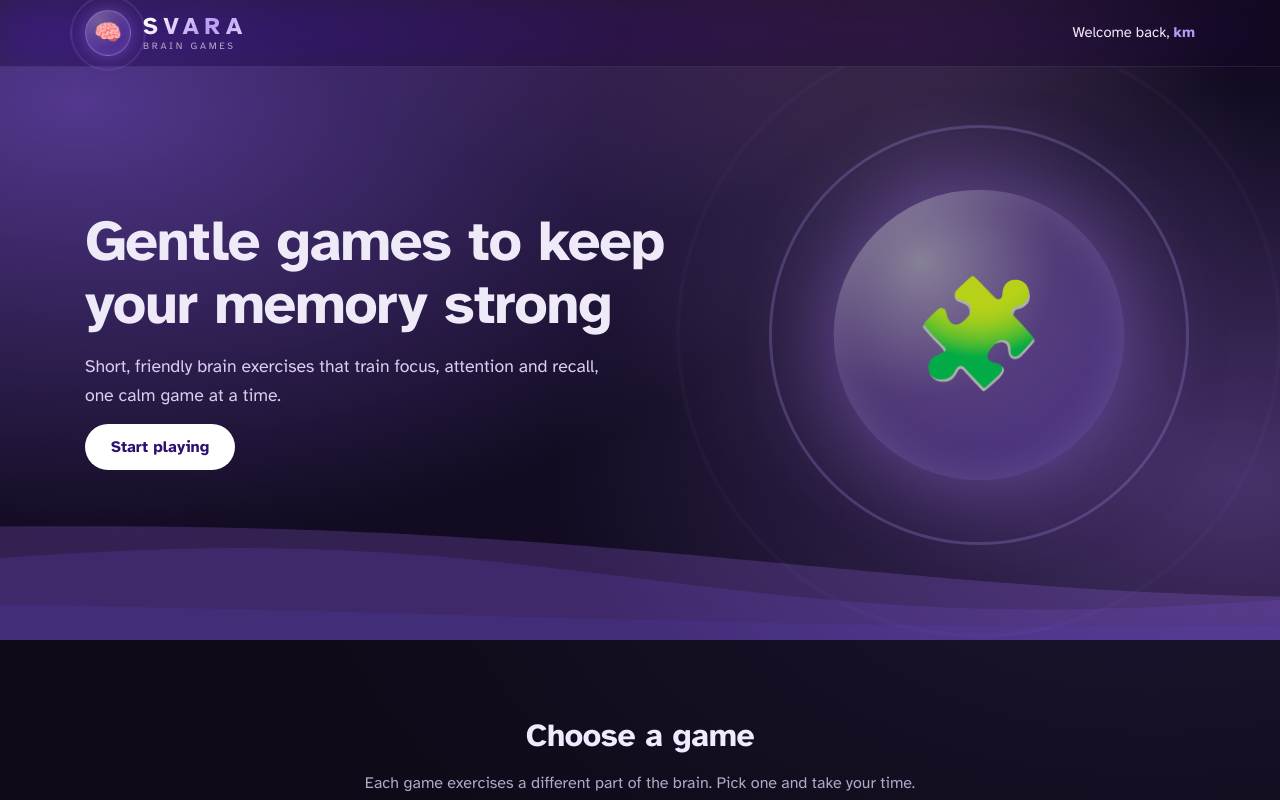
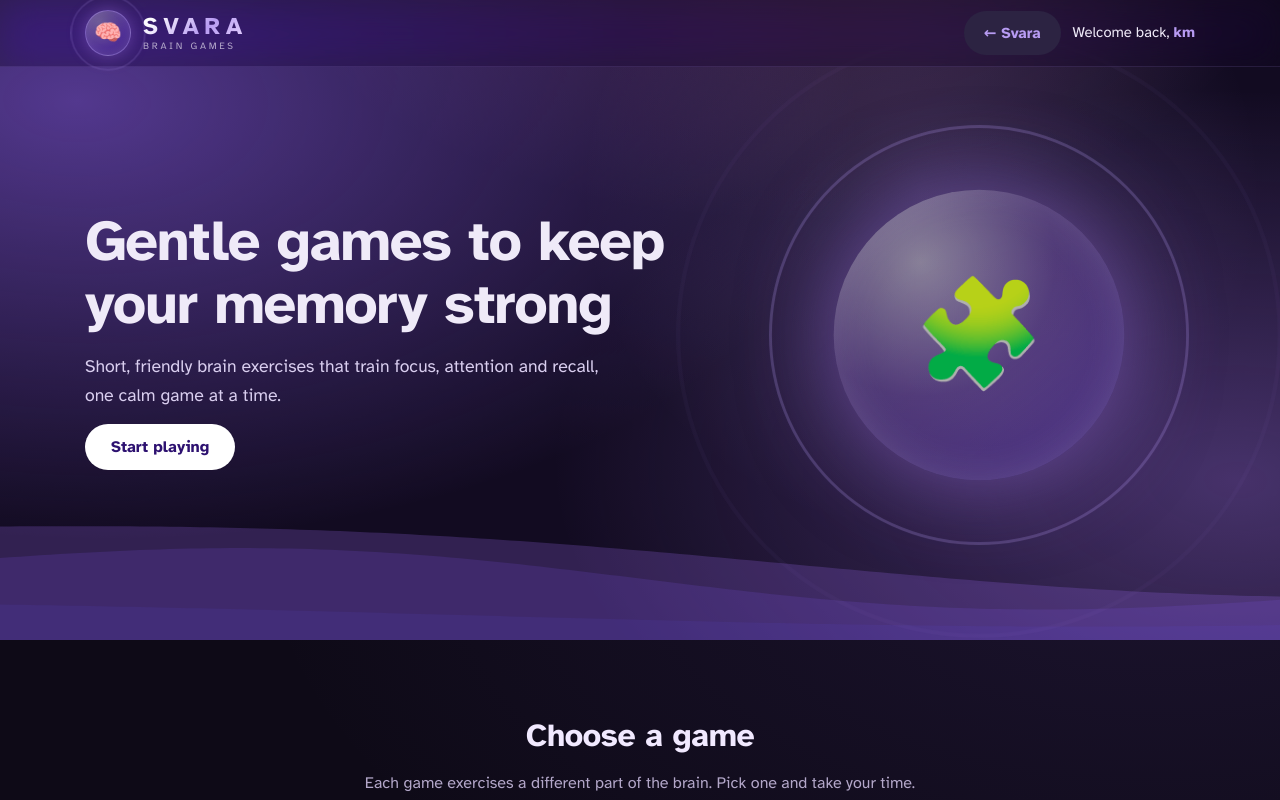
Before and after one commit to svarahack5/svara-homepage, a plain HTML site: page brain-games.html in a window 1280 px wide. Shown: the top 800 px of the page. Drawn offline with Linux system fonts and the light colour scheme.

Commit message:
Update brain-games.html

```diff
--- a/brain-games.html
+++ b/brain-games.html
@@ -29,6 +29,7 @@ header::after{content:"";position:absolute;left:0;bottom:-1px;height:2px;width:c
 .wordmark b{font-size:1.5rem;letter-spacing:.22em;background:linear-gradient(135deg,#fff 10%,var(--p1) 60%,#e6d3ff);-webkit-background-clip:text;background-clip:text;color:transparent}
 .wordmark small{margin-top:4px;font-size:.6rem;letter-spacing:.28em;text-transform:uppercase;color:var(--muted)}
 .sp{flex:1}
+#home-link{display:inline-block;font-weight:700;font-size:.95rem;padding:10px 20px;border-radius:999px}
 .hi{font-size:.92rem;white-space:nowrap}.hi b{color:var(--p1)}
 #back{display:none}
 /* hero */
@@ -96,7 +97,7 @@ footer{text-align:center;padding:26px 20px;color:var(--muted);font-size:.85rem;b
 @keyframes rise{from{opacity:0;transform:translateY(30px)}}
 @keyframes pop{from{opacity:0;transform:scale(.88) translateY(14px)}}
 @media(max-width:860px){.hgrid{grid-template-columns:1fr;text-align:center;padding-top:110px;gap:18px}.hgrid p{margin-inline:auto}.orb{order:-1;width:150px;font-size:3.6rem}}
-@media(max-width:560px){.wordmark small,.hi{display:none}.wordmark b{font-size:1.25rem;letter-spacing:.18em}.logomark{width:40px;height:40px}}
+@media(max-width:560px){#home-link{padding:8px 12px}.wordmark small,.hi{display:none}.wordmark b{font-size:1.25rem;letter-spacing:.18em}.logomark{width:40px;height:40px}}
 @media(prefers-reduced-motion:reduce){*,*::before,*::after{animation:none!important;transition-duration:.01s!important}}
 </style>
 </head>
@@ -105,6 +106,7 @@ footer{text-align:center;padding:26px 20px;color:var(--muted);font-size:.85rem;b
  <div class="bar">
   <button class="logo" id="logo" aria-label="Svara Brain Games home"><span class="logomark">🧠</span><span class="wordmark"><b>SVARA</b><small>Brain Games</small></span></button>
   <div class="sp"></div>
+  <a class="btn soft" href="index.html" id="home-link">← Svara</a>
   <button class="btn soft" id="back">← All games</button>
   <span class="hi">Welcome back, <b>km</b></span>
  </div>
```
